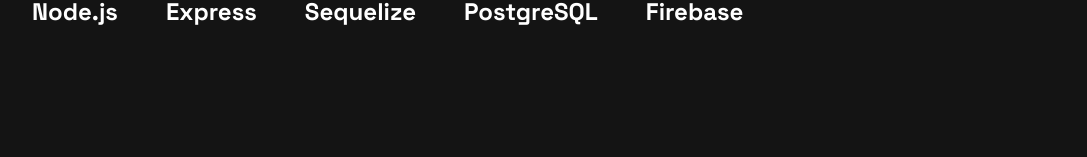
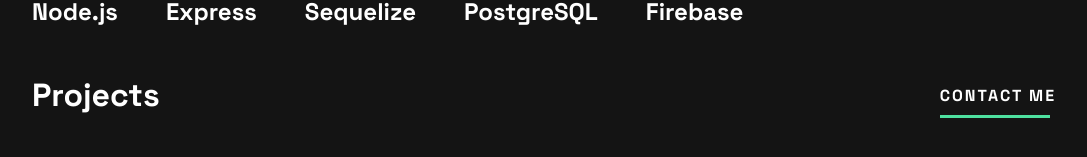
Before and after one commit to Luuiskame/portafolio, a React (Vite) app in the folder client/: page / in a window 1280 px wide. Shown: the part 617-774 px from the top of the page, without its empty margins (96-1183 px from the left). Built offline with nearby package versions, Linux system fonts and the light colour scheme.

Commit message:
component: creating projects componenet and starting basic styles following the layout(layout pending to finish)

```diff
--- a/client/src/Components/Main/Main.jsx
+++ b/client/src/Components/Main/Main.jsx
@@ -1,5 +1,6 @@
 import Header from "../Header/Header"
 import Skills from "../Skills/Skills"
+import Projects from "../Projects/Projects"
 
 //? styles
 import styles from './Main.module.css'
@@ -8,6 +9,7 @@
         <main className={styles.main}>
             <Header/>
             <Skills/>
+            <Projects/>
         </main>
     )
 }
--- /dev/null
+++ b/client/src/Components/Projects/Projects.jsx
@@ -0,0 +1,15 @@
+
+import styles from './Projects.module.css'
+
+const Projects = ()=>{
+    return(
+        <div className={styles.projectsMainContainer}>
+            <div className={styles.titleAndContactBtnContainer}>
+                <h1>Projects</h1>
+                <button>Contact me</button>
+            </div>
+        </div>
+    )
+}
+
+export default Projects
--- /dev/null
+++ b/client/src/Components/Projects/Projects.module.css
@@ -0,0 +1,30 @@
+
+.projectsMainContainer{
+    margin-top: 3rem;
+}
+
+.titleAndContactBtnContainer{
+    display: flex;
+    justify-content: space-between;
+
+    & button{
+        padding: max-content;
+        letter-spacing: 2px;
+        font-size: 1rem;
+        font-weight: bold;
+        text-transform: uppercase;
+        border: none;
+        background: transparent;
+        cursor: pointer;
+
+        &::after{
+            content: '';
+            margin-top: .6em;
+            position: absolute;
+            width: 110px;
+            height: 3px;
+            background-color: #4EE1A0;
+            display: block;
+    }
+}
+}
```
